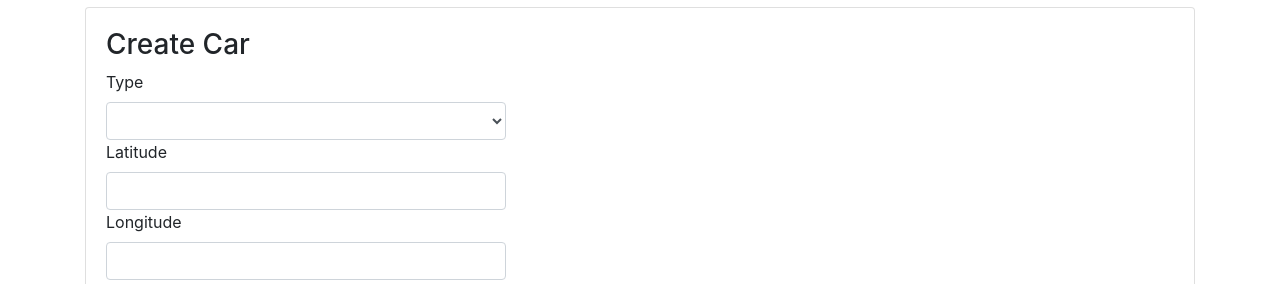
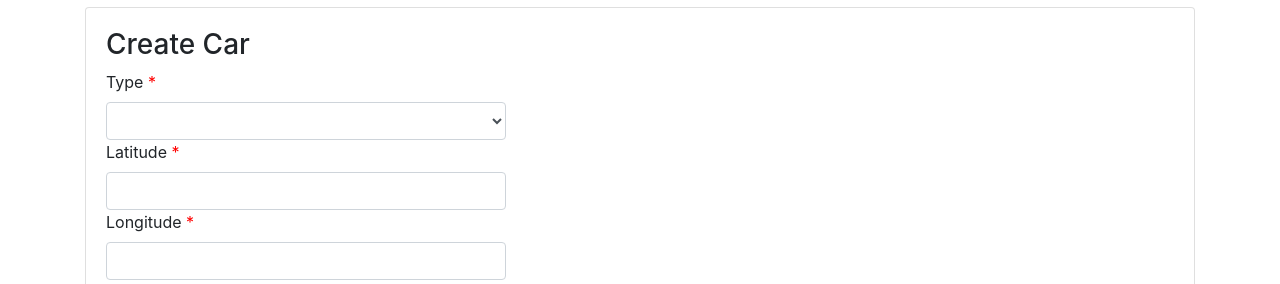
Before and after one commit to RezaMaz/object-tracking-ui, an Angular app: page /add in a window 1280 px wide. Shown: the part 144-428 px from the top of the page. Built offline with nearby package versions, Linux system fonts and the light colour scheme.

Commit message:
add red asterisk for required fields

```diff
--- a/src/styles.css
+++ b/src/styles.css
@@ -11,3 +11,8 @@
   text-align: center;
   color: white;
 }
+
+form label.required:after {
+  color: red;
+  content: " *";
+}
```
